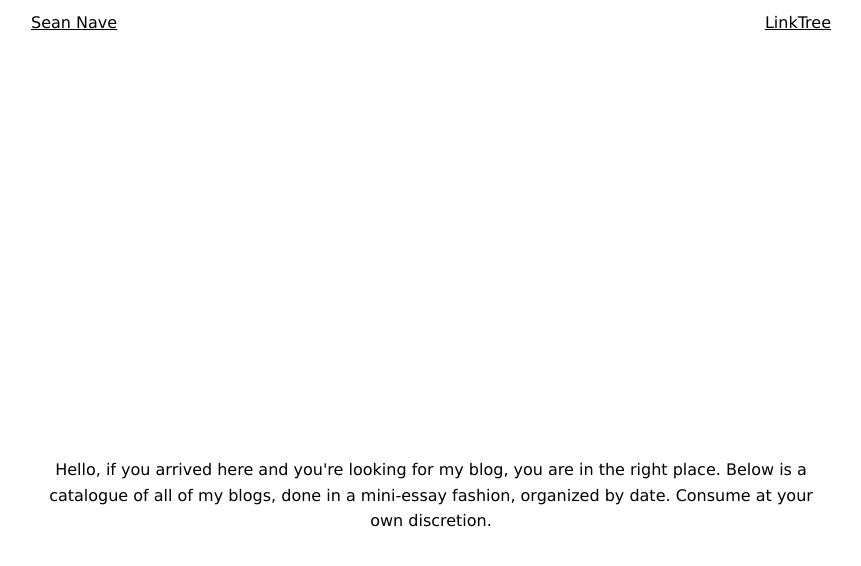
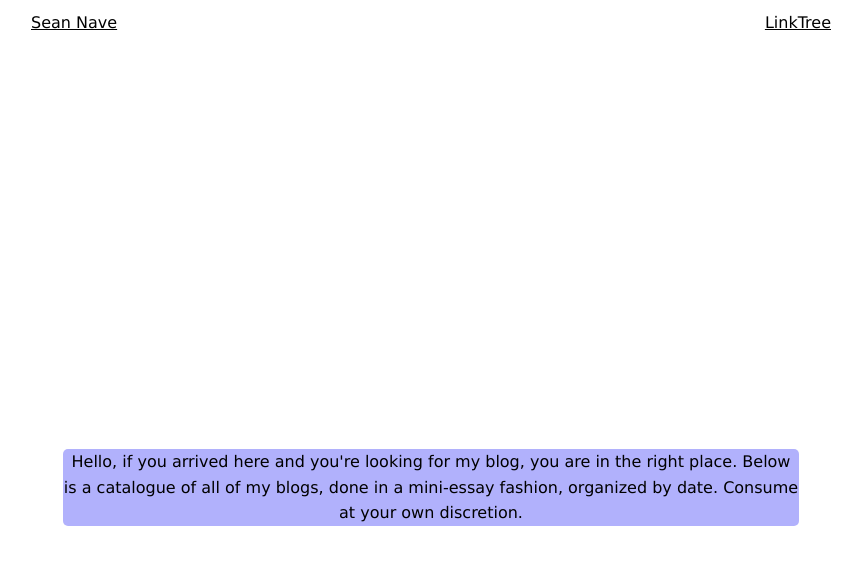
Before and after one commit to seannave211/Blog, a Jekyll site: the page built from index.html, in a window 1280 px wide and 900 px high. Shown: the top 566 px of the window, without its empty margins (209-1070 px from the left). Built offline with Jekyll 4.4.1, drawn with Linux system fonts in a browser that asks for light colours.

Commit message:
feat: revise index page

```diff
--- a/assets/css/universal.css
+++ b/assets/css/universal.css
@@ -39,7 +39,13 @@ code {
     padding: 3px;
 }
 
-.section {
+blockquote {
+    background: rgba(100, 100, 250, 0.5);
+    border-radius: 5px;
+}
+
+.section,
+section {
     min-height: 100dvh;
     min-height: 100vh;
     scroll-snap-align: start;
--- a/index.html
+++ b/index.html
@@ -4,7 +4,7 @@ title: "Sean's Blog"
 extra_css: assets/css/catalogue.css
 ---
 
-<section id="hero_section">
+<section>
     <blockquote>
         Hello, if you arrived here and you're looking for my blog, you are in
         the right place. Below is a catalogue of all of my blogs, done in a
```
